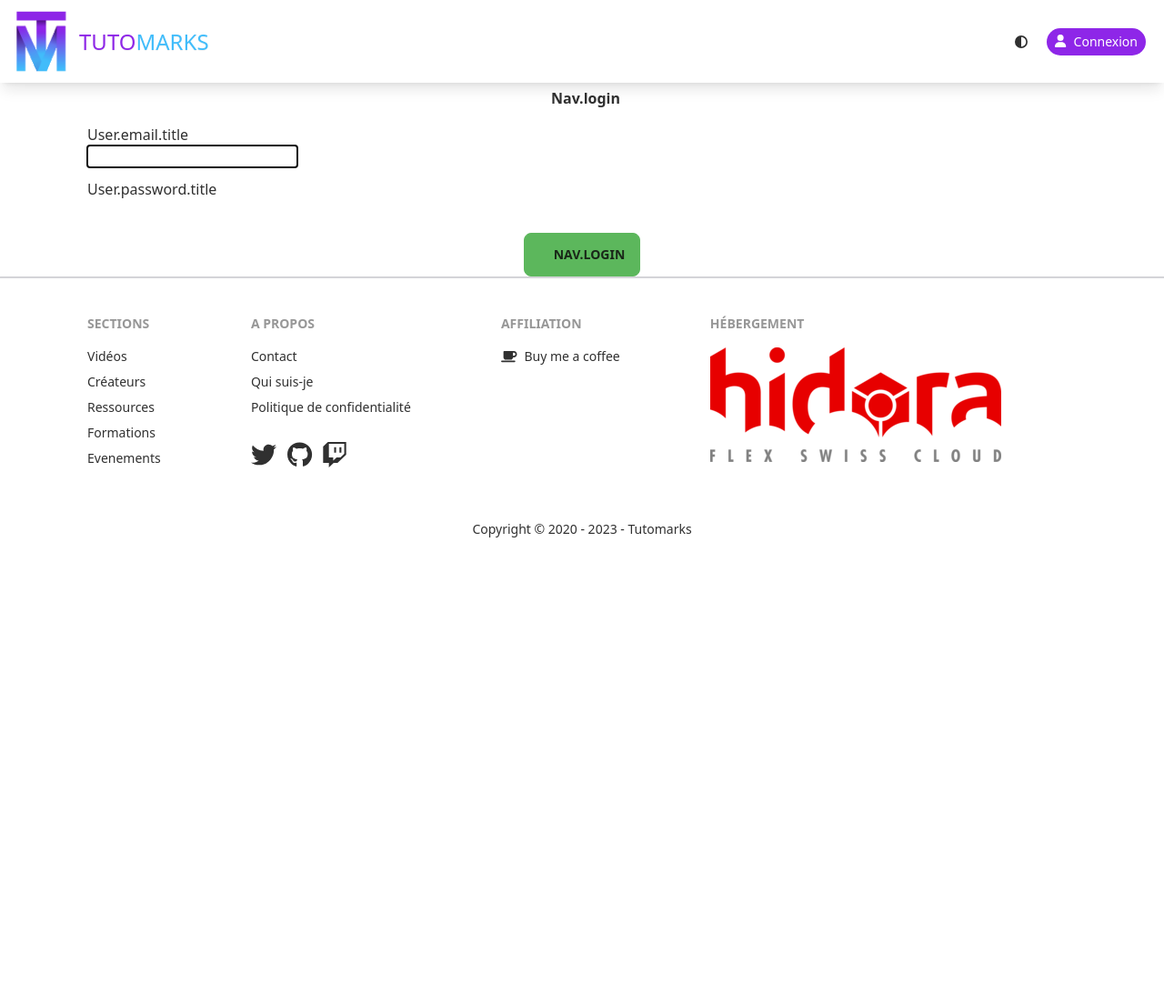
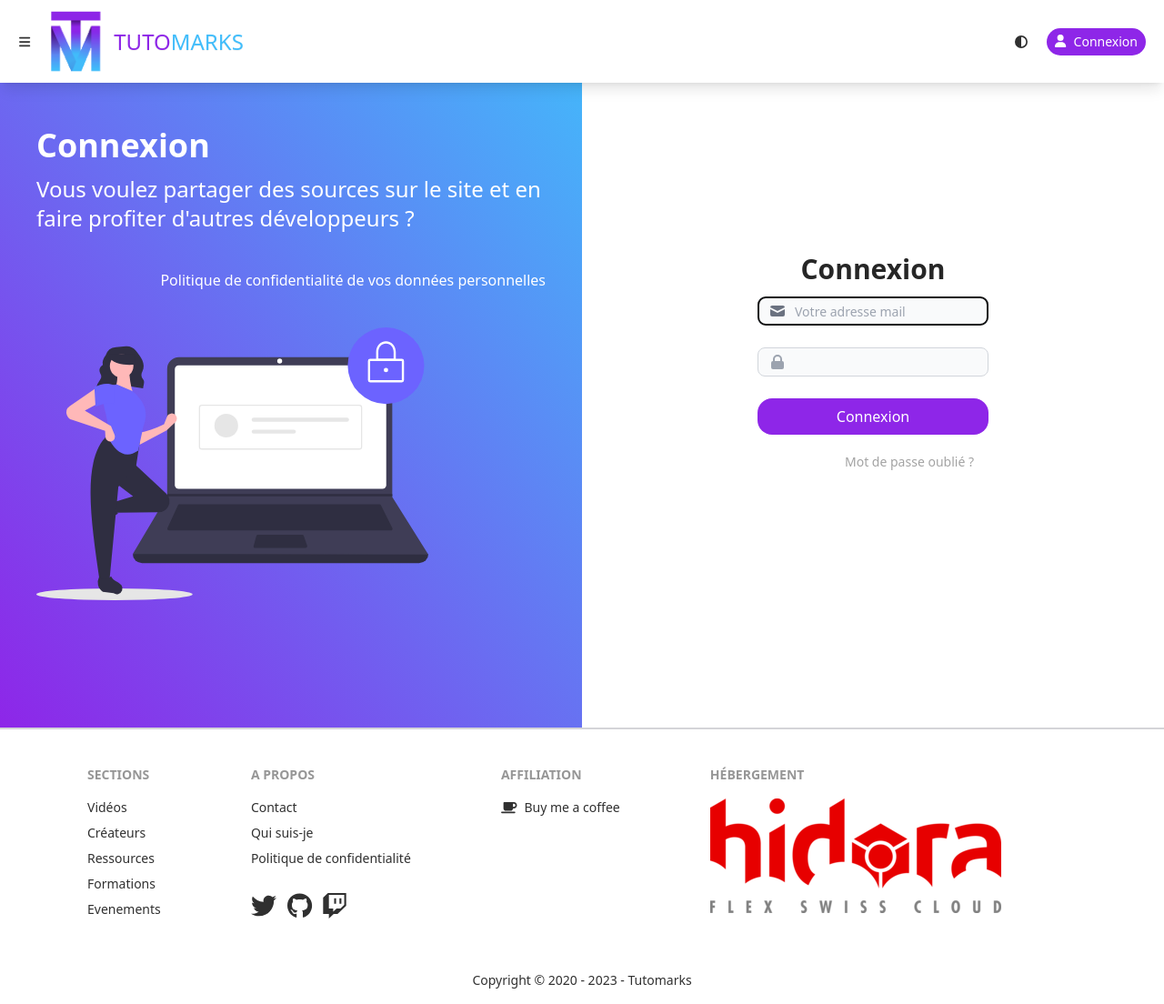
Before and after one commit to tonnevillec/tutomarks_nextgen, a Symfony app: template templates/security/login.html.twig in a window 1280 px wide. Shown: the whole page at 91% size. Before the commit the page ends 591 px from the top, so only its background shows below. Run offline with Twig, Linux system fonts and the light colour scheme; the template is opened without the code that fills it, so the values that code supplies are empty; style sheets or scripts are compiled from the project's sources; some libraries are stand-ins or nearby versions.

Commit message:
feat: page login + drawer gauche (sidebar)

```diff
--- a/assets/styles/app.scss
+++ b/assets/styles/app.scss
@@ -31,7 +31,6 @@
   margin: 0 auto;
   position: relative;
   width: 150px;
-  z-index: 1;
 }
 
 .section-heading.style-2 .line:after {
--- a/src/Security/AppAuthenticator.php
+++ b/src/Security/AppAuthenticator.php
@@ -69,7 +69,7 @@ class AppAuthenticator extends AbstractLoginFormAuthenticator
         $this->em->persist($user);
         $this->em->flush();
 
-        return new RedirectResponse($this->urlGenerator->generate('home'));
+        return new RedirectResponse($this->urlGenerator->generate('app_home'));
     }
 
     protected function getLoginUrl(Request $request): string
--- a/templates/base.html.twig
+++ b/templates/base.html.twig
@@ -13,10 +13,26 @@
         {% endblock %}
     </head>
     <body class="relative">
-        {% include 'components/_header.html.twig' %}
+        <div class="drawer">
+            <input id="my-drawer" type="checkbox" class="drawer-toggle" />
 
-        {% block body %}{% endblock %}
+            <div class="drawer-content">
+                {% include 'components/_header.html.twig' %}
 
-        {% include 'components/_footer.html.twig' %}
+                {% block body %}{% endblock %}
+
+                {% include 'components/_footer.html.twig' %}
+            </div>
+
+            <div class="drawer-side">
+                <label for="my-drawer" class="drawer-overlay"></label>
+                <ul class="menu p-4 w-80 h-screen pt-32 bg-base-200 text-base-content">
+                  <!-- Sidebar content here -->
+                  <li><a>Sidebar Item 1</a></li>
+                  <li><a>Sidebar Item 2</a></li>
+
+                </ul>
+            </div>
+        </div>
     </body>
 </html>
--- a/templates/components/_header.html.twig
+++ b/templates/components/_header.html.twig
@@ -1,5 +1,7 @@
 <div class="navbar glass {% if app.request.get('_route') not in ('app_home') %}bg-base-100{% endif%} shadow-lg fixed top-0 left-0 right-0 z-[1030]" {% if app.request.get('_route') in ('app_home') %}id="navHeader"{% endif%}>
     <div class="navbar-start w-1/2">
+        <label for="my-drawer" class="btn btn-ghost btn-sm drawer-button"><i class="fa-solid fa-bars"></i></label>
+
         <a href="{{ path('app_home') }}" class="h-[75px] flex flex-rox items-center">
             <img src="{{ asset('build/images/Logo.png') }}"
                  alt="TutoMarks"
@@ -19,20 +21,32 @@
 
         <div class="dropdown dropdown-end">
             {% if app.user %}
-                <label tabindex="0" class="btn btn-ghost btn-circle avatar">
-                    <div class="w-10 rounded-full">
-                        <img src="https://picsum.photos/id/237/200/300" />
-                    </div>
+                <label tabindex="0" class="btn btn-ghost btn-sm">
+                    <i class="fa-solid fa-user mr-1"></i><span>{{ app.user.username }}</span>
                 </label>
                 <ul tabindex="0" class="mt-3 z-[1] p-2 shadow menu menu-sm dropdown-content bg-base-100 rounded-box w-52">
-                    <li>
-                        <a class="justify-between">
-                            Profile
-                            <span class="badge">New</span>
+                    <li><a href="#" class="justify-between">
+                            <span>Mon compte</span>
+                            <i class="fa-solid fa-user"></i>
                         </a>
                     </li>
-                    <li><a>Settings</a></li>
-                    <li><a>Logout</a></li>
+                    <li><a href="#" class="justify-between">
+                            <span>Mes contributions</span>
+                            <i class="fa-solid fa-list"></i>
+                        </a>
+                    </li>
+                    <li><a href="{{ path('app_logout') }}" class="justify-between">
+                            <span>Déconnexion</span>
+                            <i class="fa-solid fa-sign-out"></i>
+                        </a>
+                    </li>
+
+                    <li>
+                        <a href="#" class="text-accent justify-between">
+                            <span>Administration</span>
+                            <i class="fa-solid fa-gear"></i>
+                        </a>
+                    </li>
                 </ul>
             {% else %}
             <div class="dropdown dropdown-end">
--- a/templates/security/login.html.twig
+++ b/templates/security/login.html.twig
@@ -3,54 +3,65 @@
 {% block title %}Log in!{% endblock %}
 
 {% block body %}
-    <div class="mx-7 xl:mx-30 lg:mx-24 mt-24">
-        {% if error %}
-        <div class="row mb-3">
-            <div class="col-6 offset-3">
-                <div class="alert alert-danger">{{ error.messageKey|trans(error.messageData, 'security') }}</div>
-            </div>
-        </div>
-        {% endif %}
+    <div class="h-screen flex flex-col md:flex-row">
+        <div class="flex pt-48 md:pt-0 w-full md:w-1/2 bg-gradient-to-tr from-secondary to-primary i justify-around items-center">
+            <div class="px-10">
+                <h1 class="text-white font-bold text-4xl font-sans">Connexion</h1>
+                <p class="text-white text-2xl mt-3">Vous voulez partager des sources sur le site et en faire profiter d'autres développeurs ?</p>
+                <a href="#" class="block mt-10 text-end text-white mb-2">Politique de confidentialité de vos données personnelles</a>
 
-        {% if app.user %}
-        <div class="row mb-3">
-            <div class="col-6 offset-3">
-                You are logged in as {{ app.user.userIdentifier }}, <a href="{{ path('app_logout') }}">Logout</a>
-            </div>
-        </div>
-        {% endif %}
-
-        <form method="post" class="form" role="form" accept-charset="UTF-8">
-            <div class="row">
-                <div class="col-6 offset-3 text-center">
-                    <h2 class="h2 mb-4"><i class="bi bi-person text-danger me-2"></i> <strong>{{ 'nav.login'|trans|capitalize }}</strong></h2>
+                <img class="max-h-[300px] mt-10" src="{{ asset('/build/images/undraw_bg8.svg') }}" alt="" />
             </div>
         </div>
 
-            <div class="row">
-                <div class="col-6 offset-3">
-                    <div class="form-group mb-3">
-                        <label for="inputEmail">{{ 'user.email.title'|trans|capitalize }}</label>
+        <div class="flex w-full pt-24 md:pt-0 md:w-1/2 justify-center items-center bg-white">
+            {% for message in app.flashes('error') %}
+                <div class="alert alert-error">
+                    <svg xmlns="http://www.w3.org/2000/svg" class="stroke-current shrink-0 h-6 w-6" fill="none" viewBox="0 0 24 24"><path stroke-linecap="round" stroke-linejoin="round" stroke-width="2" d="M10 14l2-2m0 0l2-2m-2 2l-2-2m2 2l2 2m7-2a9 9 0 11-18 0 9 9 0 0118 0z" /></svg>
+                    <span>{{ message }}</span>
+                </div>
+            {% endfor %}
+
+            <form method="post" class="bg-white" role="form" accept-charset="UTF-8">
+
+                <div class="w-full flex justify-center">
+                    <h1 class="text-neutral-800 font-bold text-3xl mb-3">Connexion</h1>
+                </div>
+
+                <label for="inputEmail" class="hidden" aria-hidden="true">Votre adresse mail</label>
+                <div class="relative mb-6">
+                    <div class="absolute inset-y-0 left-0 flex items-center pl-3 pointer-events-none">
+                        <svg class="w-5 h-5 text-gray-500 dark:text-gray-400" fill="currentColor" viewBox="0 0 20 20" xmlns="http://www.w3.org/2000/svg"><path d="M2.003 5.884L10 9.882l7.997-3.998A2 2 0 0016 4H4a2 2 0 00-1.997 1.884z"></path><path d="M18 8.118l-8 4-8-4V14a2 2 0 002 2h12a2 2 0 002-2V8.118z"></path></svg>
+                    </div>
                     <input type="email"
+                           class="input-sm bg-gray-50 border border-gray-300 text-gray-900 text-sm rounded-lg focus:ring-blue-500 focus:border-blue-500 block w-full pl-10 p-2.5  dark:bg-gray-700 dark:border-gray-600 dark:placeholder-gray-400 dark:text-white dark:focus:ring-blue-500 dark:focus:border-blue-500"
                            value="{{ last_username }}"
                            name="email"
                            id="inputEmail"
-                               class="form-control"
                            autocomplete="email"
                            required
-                               autofocus>
+                           placeholder="Votre adresse mail"
+                           autofocus
+                           />
                 </div>
 
-                    <div class="form-group mb-3">
-                        <label for="inputPassword">{{ 'user.password.title'|trans|capitalize }}</label>
+                <label for="inputPassword" class="hidden" aria-hidden="true">Mot de passe</label>
+                <div class="relative mb-6">
+                    <div class="absolute inset-y-0 left-0 flex items-center pl-3 pointer-events-none">
+                        <svg xmlns="http://www.w3.org/2000/svg"
+                             class="h-5 w-5 text-gray-400"
+                             viewBox="0 0 20 20"
+                             fill="currentColor">
+                            <path fill-rule="evenodd" d="M5 9V7a5 5 0 0110 0v2a2 2 0 012 2v5a2 2 0 01-2 2H5a2 2 0 01-2-2v-5a2 2 0 012-2zm8-2v2H7V7a3 3 0 016 0z" clip-rule="evenodd" />
+                        </svg>
+                    </div>
                     <input type="password"
+                           class="input-sm bg-gray-50 border border-gray-300 text-gray-900 text-sm rounded-lg focus:ring-blue-500 focus:border-blue-500 block w-full pl-10 p-2.5  dark:bg-gray-700 dark:border-gray-600 dark:placeholder-gray-400 dark:text-white dark:focus:ring-blue-500 dark:focus:border-blue-500"
                            name="password"
                            id="inputPassword"
-                               class="form-control"
                            autocomplete="current-password"
-                               required>
-                    </div>
-                </div>
+                           required
+                           />
                 </div>
 
                 <input type="hidden"
@@ -58,33 +69,13 @@
                        value="{{ csrf_token('authenticate') }}"
                 />
 
-            <div class="row text-center">
-                <div class="col-6 offset-3">
-                    <button type="submit" class="btn btn-success">
-                        <i class="bi bi-check me-2"></i> {{ 'nav.login'|trans|capitalize }}
-                    </button>
+                <button type="submit"
+                        class="block w-full bg-secondary hover:bg-primary mt-4 py-2 rounded-2xl text-white mb-4">Connexion</button>
+
+                <div class="flex justify-end w-full">
+                    <span class="text-end text-sm ml-2 bg-transparent hover:bg-primary hover:text-white text-neutral-400 transform p-1 -skew-y-6 inline-flex"><a class="transform skew-y-6 mx-3" href="#">Mot de passe oublié ?</a></span>
+                </div>
+            </form>
         </div>
     </div>
-        </form>
-
-{#        <div class="row my-4 text-center">#}
-{#            <div class="col-6 offset-3 register_or">#}
-{#                <strong>ou</strong>#}
-{#            </div>#}
-{#        </div>#}
-
-{#        <div class="row mb-4">#}
-{#            <div class="col-6 offset-3 text-center">#}
-{#                <h2 class="h2"><i class="bi bi-share-fill text-danger me-2"></i> <strong>{{ 'btn.social.connect'|trans|capitalize }}</strong></h2>#}
-{#                <small>{{ 'btn.social.connect_help'|trans|capitalize }}</small>#}
-{#            </div>#}
-{#        </div>#}
-
-{#        <div class="row">#}
-{#            <div class="col-6 offset-3 text-center">#}
-{#                <a class="btn btn-outline-danger" href="#"><i class="bi bi-google me-2"></i> Compte Google</a>#}
-{#                <a class="btn btn-outline-secondary" href="#"><i class="bi bi-github me-2"></i> Compte Github</a>#}
-{#            </div>#}
-{#        </div>#}
-    </div>
 {% endblock %}
```
Also changed, not shown: src/Form/RegistrationType.php (+21 -17 lines), templates/security/register.html.twig (+36 -45 lines), assets/images/undraw_bg6.svg (added), assets/images/undraw_bg7.svg (added), assets/images/undraw_bg8.svg (added), 2 other files. Lines whose indentation alone changed are shown as unchanged.
